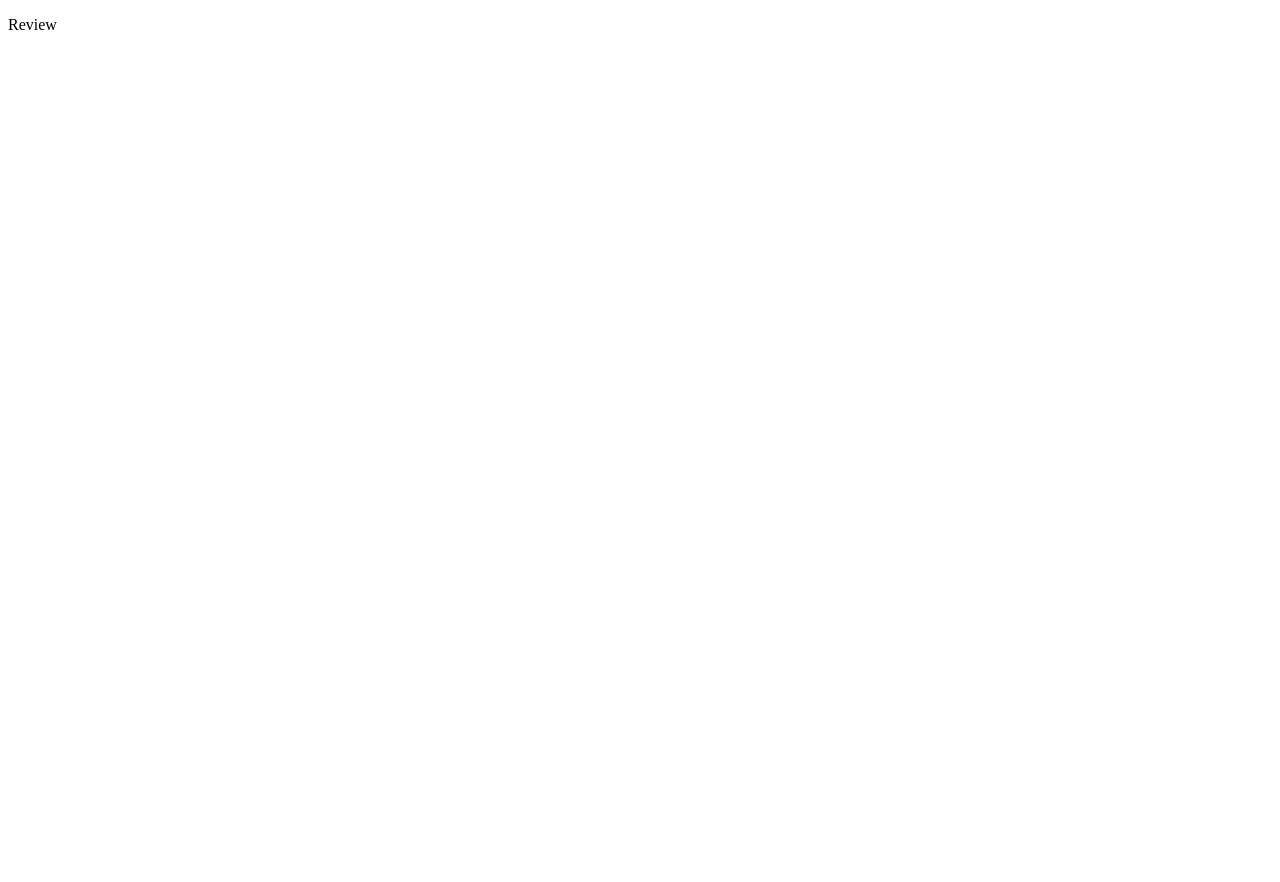
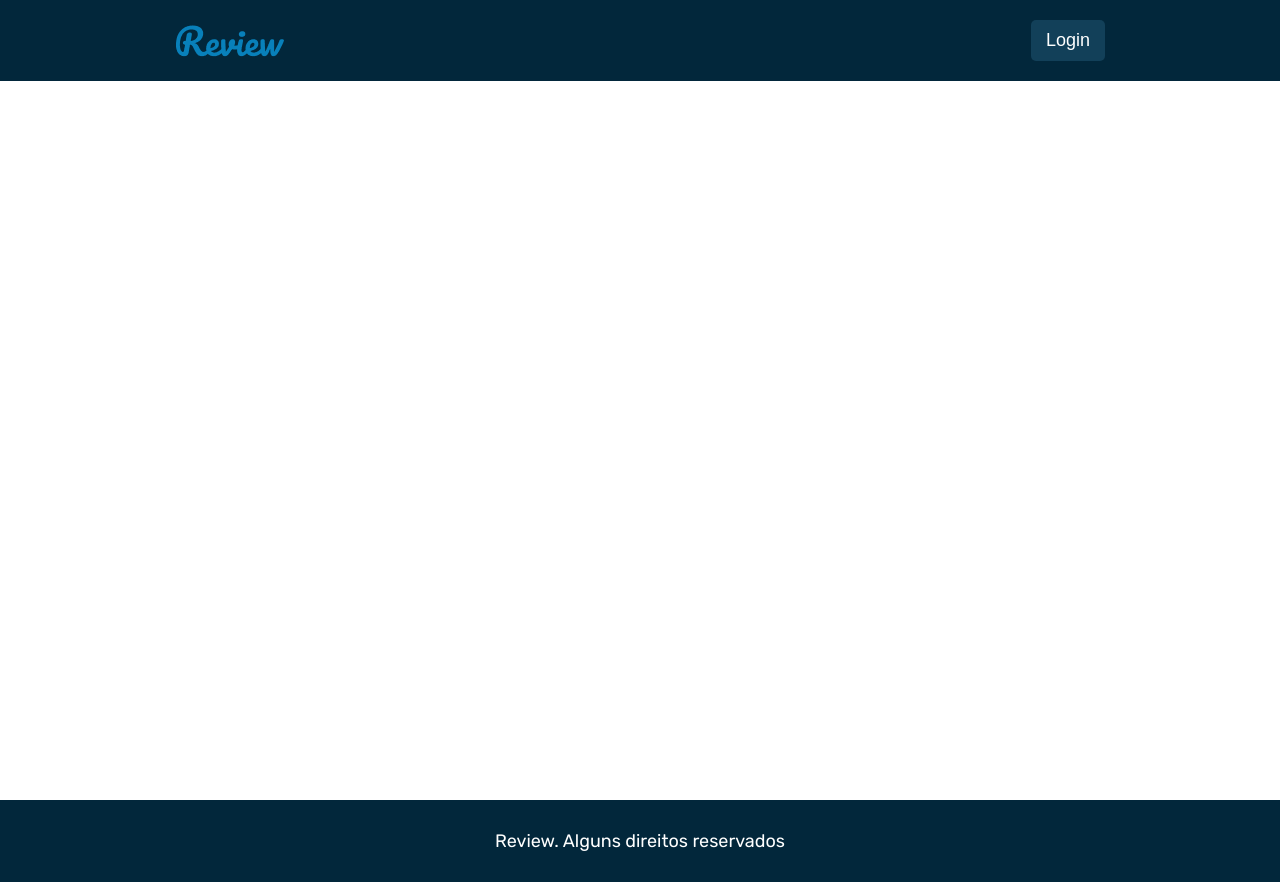
Before and after one commit to Guihenrry/review, a Vue app: page / in a window 1280 px wide. Before the commit the page ends 800 px from the top, so only its background shows below. Built offline with nearby package versions, Linux system fonts and the light colour scheme.

Commit message:
create the components TheHeader and TheFooter

```diff
--- a/public/index.html
+++ b/public/index.html
@@ -1,15 +1,22 @@
 <!DOCTYPE html>
 <html lang="en">
   <head>
-    <meta charset="utf-8">
-    <meta http-equiv="X-UA-Compatible" content="IE=edge">
-    <meta name="viewport" content="width=device-width,initial-scale=1.0">
-    <link rel="icon" href="<%= BASE_URL %>favicon.ico">
-    <title>site</title>
+    <meta charset="utf-8" />
+    <meta http-equiv="X-UA-Compatible" content="IE=edge" />
+    <meta name="viewport" content="width=device-width,initial-scale=1.0" />
+    <link rel="icon" href="<%= BASE_URL %>favicon.ico" />
+    <link
+      href="https://fonts.googleapis.com/css?family=Rubik:400,700&display=swap"
+      rel="stylesheet"
+    />
+    <title>Review</title>
   </head>
   <body>
     <noscript>
-      <strong>We're sorry but site doesn't work properly without JavaScript enabled. Please enable it to continue.</strong>
+      <strong
+        >Lamentamos, mas o site não funciona corretamente sem o JavaScript
+        ativado. Ative-o para continuar.</strong
+      >
     </noscript>
     <div id="app"></div>
     <!-- built files will be auto injected -->
--- a/src/App.vue
+++ b/src/App.vue
@@ -1,12 +1,76 @@
 <template>
-  <p>Review</p>
+  <div id="app">
+    <TheHeader />
+    <main id="main"></main>
+    <TheFooter />
+  </div>
 </template>
 
 <script>
+import TheHeader from "@/components/TheHeader.vue";
+import TheFooter from "@/components/TheFooter.vue";
+
 export default {
-  name: "app"
+  name: "app",
+  components: {
+    TheHeader,
+    TheFooter
+  }
 };
 </script>
 
 <style>
+/* RESET */
+* {
+  box-sizing: border-box;
+}
+
+body,
+h1,
+h2,
+h3,
+p,
+ul {
+  margin: 0;
+  padding: 0;
+}
+
+ul {
+  list-style: none;
+}
+
+img {
+  display: block;
+  max-width: 100%;
+}
+
+/* GERAL */
+#app {
+  min-height: 100vh;
+  display: flex;
+  flex-direction: column;
+}
+
+#main {
+  flex: 1;
+}
+
+body {
+  font-family: "Rubik", sans-serif;
+}
+
+.btn {
+  border: none;
+  padding: 10px 15px;
+  background: #124059;
+  color: #fff;
+  cursor: pointer;
+  border-radius: 5px;
+  font-size: 1.125rem;
+  transition: 0.3s all;
+}
+
+.btn:hover {
+  background: #0880ba;
+}
 </style>
--- /dev/null
+++ b/src/components/TheFooter.vue
@@ -0,0 +1,26 @@
+<template>
+  <footer>
+    <p>Review. Alguns direitos reservados</p>
+  </footer>
+</template>
+
+<script>
+export default {
+  name: "TheFooter"
+};
+</script>
+
+<style scoped>
+footer {
+  background: #02273b;
+  padding: 30px 10px;
+  position: relative;
+  top: 82px;
+}
+
+p {
+  color: #fff;
+  font-size: 1.125rem;
+  text-align: center;
+}
+</style>
--- /dev/null
+++ b/src/components/TheHeader.vue
@@ -0,0 +1,31 @@
+<template>
+  <header>
+    <div class="container">
+      <a href="/">
+        <img src="@/assets/review.png" alt="Review" />
+      </a>
+      <button class="btn">Login</button>
+    </div>
+  </header>
+</template>
+
+<script>
+export default {
+  name: "TheHeader"
+};
+</script>
+
+<style scoped>
+header {
+  background: #02273b;
+  padding: 20px 0;
+}
+
+.container {
+  max-width: 930px;
+  margin: 0 auto;
+  display: flex;
+  justify-content: space-between;
+  align-items: center;
+}
+</style>
```
